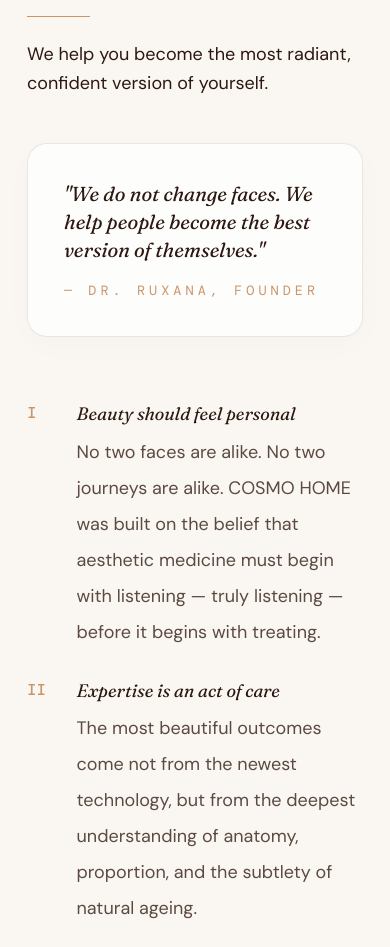
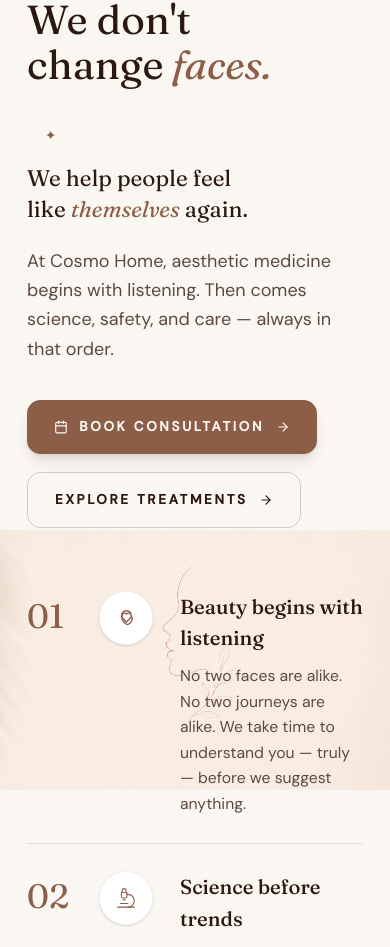
Before and after one commit to playkidsofficial6-oss/cosmohome, a React (Vite) app: page / in a window 390 px wide. Shown: the part 1020-1967 px from the top of the page. Built offline with nearby package versions, Linux system fonts and the light colour scheme.

Commit message:
feat: implement Home page with hero section and responsive layout assets

```diff
--- a/src/pages/Home.tsx
+++ b/src/pages/Home.tsx
@@ -2,7 +2,7 @@
 import { useState, useRef, useEffect } from "react";
 import { useNavigate } from "react-router-dom";
 import { motion, AnimatePresence, useInView, useScroll, useTransform } from "motion/react";
-import { ArrowRight, Heart, AlertTriangle, XCircle, ChevronRight, ShieldCheck, Users, Star } from "lucide-react";
+import { ArrowRight, Heart, AlertTriangle, XCircle, ChevronRight, ShieldCheck, Users, Star, Microscope, Leaf, Calendar } from "lucide-react";
 
 import { D, M, B, GOLD, EASE, GRAIN, STEPS, DOCTORS, STANDARDS, type Step } from "../lib/constants";
 import { FadeUp, SlideIn, Rule, Tag, InputField } from "../components/ui/shared";
@@ -42,9 +42,9 @@ export function Hero({ ready }: { ready: boolean }) {
 
       {/* Full-screen background image - Proportional Fit (No Zoom) */}
       <img
-        src="/doctor/hero-bgnew.png"
+        src="/hero/main banner.webp"
         alt="Dr. Ruxana K"
-        className="absolute inset-y-0 right-0 h-full w-auto max-w-none object-contain pointer-events-none select-none z-0"
+        className="absolute bottom-0 right-0 h-[92%] w-auto max-w-none object-contain pointer-events-none select-none z-0"
       />
 
 
@@ -251,50 +251,128 @@ export function Hero({ ready }: { ready: boolean }) {
 
 export function Philosophy() {
   return (
-    <section id="philosophy" className="py-6 md:py-32 px-6 md:px-16 lg:px-24 bg-[#FAF7F2]">
-      <div className="max-w-7xl mx-auto">
-        <FadeUp><Tag>Chapter 02 — The Philosophy</Tag></FadeUp>
-        <div className="grid lg:grid-cols-2 gap-14 lg:gap-24 items-start mt-10">
-          <div>
+    <section id="philosophy" className="py-20 md:py-32 px-6 md:px-16 lg:px-24 bg-[#FAF7F2] relative overflow-hidden border-t border-[#2C1810]/5">
+      {/* Background Image */}
+      <img
+        src="/hero/session2.png"
+        alt="Philosophy Background"
+        className="absolute inset-0 w-full h-full object-contain pointer-events-none select-none z-0"
+      />
+
+      <div className="max-w-7xl mx-auto relative z-10">
+        <FadeUp>
+          <div className="flex flex-col items-start">
+            <Tag>CHAPTER 02 — OUR PHILOSOPHY</Tag>
+            <div className="h-px w-20 bg-[#8C5D47]/30 my-4" />
+          </div>
+        </FadeUp>
+
+        <div className="grid grid-cols-1 lg:grid-cols-2 gap-14 lg:gap-24 items-center mt-6">
+          {/* Left Column */}
+          <div className="flex flex-col items-start text-left">
             <FadeUp delay={0.05}>
-              <h2 className="text-3xl sm:text-4xl md:text-5xl lg:text-6xl leading-[1.05] text-[#2C1810]" style={D}>
-                We do not change<br /><em>faces.</em>
+              <h2 className="text-4xl sm:text-5xl lg:text-[3.5rem] leading-[1.1] text-[#2C1810] mb-5 font-light" style={D}>
+                We don't<br />change <span className="italic text-[#8C5D47]">faces.</span>
               </h2>
             </FadeUp>
-            <Rule delay={0.2} />
+
             <FadeUp delay={0.1}>
-              <p className="text-base md:text-lg text-[#2C1810] leading-relaxed" style={B}>
-                We help you become the most radiant, confident version of yourself.
+              <div className="flex items-center gap-4 my-4 w-full max-w-sm">
+                <div className="h-[1px] bg-[#2C1810]/10 flex-1" />
+                <span className="text-[#8C5D47] text-xs">✦</span>
+                <div className="h-[1px] bg-[#2C1810]/10 flex-1" />
+              </div>
+            </FadeUp>
+
+            <FadeUp delay={0.15}>
+              <p className="text-xl sm:text-2xl text-[#2C1810] leading-snug mb-5 font-light" style={D}>
+                We help people feel<br />like <span className="italic text-[#8C5D47]">themselves</span> again.
               </p>
             </FadeUp>
+
+            <FadeUp delay={0.2}>
+              <p className="text-base text-[#5C4A42] leading-relaxed mb-8 max-w-md font-light" style={B}>
+                At Cosmo Home, aesthetic medicine begins with listening. Then comes science, safety, and care — always in that order.
+              </p>
+            </FadeUp>
+
             <FadeUp delay={0.25}>
-              <motion.div whileHover={{ y: -5 }} transition={{ type: "spring", stiffness: 200, damping: 18 }}
-                className="mt-10 p-8 bg-white/80 backdrop-blur-sm border border-[#2C1810]/10 rounded-[20px] shadow-[0_8px_32px_rgba(44,24,16,0.02)] relative overflow-hidden">
-                <div className="absolute inset-0 opacity-[0.025]" style={{ backgroundImage: GRAIN, backgroundSize: "180px" }} />
-                <p className="relative text-lg md:text-xl text-[#2C1810] leading-snug" style={{ ...D, fontStyle: "italic" }}>
-                  "We do not change faces. We help people become the best version of themselves."
-                </p>
-                <p className="relative mt-4 text-xs tracking-[0.3em] uppercase text-[#C9956A]" style={M}>— Dr. Ruxana, Founder</p>
-              </motion.div>
+              <div className="flex flex-wrap gap-4">
+                <motion.a
+                  href="/book-consultation"
+                  whileHover={{ scale: 1.03, backgroundColor: "#734A37" }}
+                  whileTap={{ scale: 0.97 }}
+                  className="group inline-flex items-center gap-2.5 px-6 py-4 bg-[#8C5D47] text-[#FAF7F2] text-xs tracking-[0.2em] uppercase font-semibold transition-all rounded-xl shadow-lg"
+                  style={B}
+                >
+                  <Calendar size={14} className="shrink-0" />
+                  Book Consultation <ArrowRight size={14} className="group-hover:translate-x-1 transition-transform" />
+                </motion.a>
+                <motion.a
+                  href="/service"
+                  whileHover={{ scale: 1.02, borderColor: "#8C5D47", color: "#8C5D47" }}
+                  whileTap={{ scale: 0.98 }}
+                  className="group inline-flex items-center gap-2.5 px-6 py-4 border border-[#2C1810]/20 text-[#2C1810] text-xs tracking-[0.2em] uppercase font-semibold transition-all rounded-xl hover:bg-white/50"
+                  style={B}
+                >
+                  Explore Treatments <ArrowRight size={14} className="group-hover:translate-x-1 transition-transform" />
+                </motion.a>
+              </div>
             </FadeUp>
           </div>
-          <div className="flex flex-col gap-6 lg:pt-4">
-            {[
-              { n: "I", title: "Beauty should feel personal", body: "No two faces are alike. No two journeys are alike. COSMO HOME was built on the belief that aesthetic medicine must begin with listening — truly listening — before it begins with treating." },
-              { n: "II", title: "Expertise is an act of care", body: "The most beautiful outcomes come not from the newest technology, but from the deepest understanding of anatomy, proportion, and the subtlety of natural ageing." },
-              { n: "III", title: "You deserve to feel at home here", body: "Most clinics are transactional. We built COSMO HOME to be the opposite — a place where you feel safe, heard, and genuinely cared for. Not a number. A person." },
-            ].map((item, i) => (
-              <FadeUp key={item.n} delay={0.1 + i * 0.1}>
-                <motion.div whileHover={{ x: 6 }} transition={{ type: "spring", stiffness: 280, damping: 22 }}
-                  className="flex gap-5 group cursor-default">
-                  <span className="text-sm text-[#C9956A] mt-0.5 shrink-0 w-6 font-medium" style={M}>{item.n}</span>
-                  <div>
-                    <p className="text-base text-[#2C1810] mb-1.5" style={{ ...D, fontStyle: "italic" }}>{item.title}</p>
-                    <p className="text-base text-[#5C4A42] leading-loose" style={B}>{item.body}</p>
-                  </div>
-                </motion.div>
-              </FadeUp>
-            ))}
+
+          {/* Right Column */}
+          <div className="flex flex-col relative z-10 divide-y divide-[#2C1810]/10">
+            {/* Point 1 */}
+            <FadeUp delay={0.1}>
+              <div className="py-6 first:pt-0 flex gap-6 items-start">
+                <span className="text-3xl text-[#8C5D47] font-light leading-none w-10 shrink-0 mt-2" style={D}>01</span>
+                <div className="w-12 h-12 rounded-full bg-white shadow-sm flex items-center justify-center shrink-0 border border-[#2C1810]/5">
+                  <svg className="w-6 h-6 text-[#8C5D47]" viewBox="0 0 24 24" fill="none" stroke="currentColor" strokeWidth="1.2" strokeLinecap="round" strokeLinejoin="round">
+                    <path d="M16 8a5 5 0 0 0-8 0v4c0 3 2.5 5 4 6 .5.3 1.2.3 1.7 0 2-1.2 3.5-3.5 3.5-6" />
+                    <path d="M12 9c-1-1-2.5-1-3.5 0-1 1-1 2.5 0 3.5l3.5 3.5 3.5-3.5c1-1 1-2.5 0-3.5-1-1-2.5-1-3.5 0z" />
+                  </svg>
+                </div>
+                <div className="flex-1 text-left">
+                  <p className="text-lg text-[#2C1810] mb-2 font-medium" style={D}>Beauty begins with listening</p>
+                  <p className="text-sm sm:text-base text-[#5C4A42] leading-relaxed font-light" style={B}>
+                    No two faces are alike. No two journeys are alike. We take time to understand you — truly — before we suggest anything.
+                  </p>
+                </div>
+              </div>
+            </FadeUp>
+
+            {/* Point 2 */}
+            <FadeUp delay={0.2}>
+              <div className="py-6 flex gap-6 items-start">
+                <span className="text-3xl text-[#8C5D47] font-light leading-none w-10 shrink-0 mt-2" style={D}>02</span>
+                <div className="w-12 h-12 rounded-full bg-white shadow-sm flex items-center justify-center shrink-0 border border-[#2C1810]/5">
+                  <Microscope size={22} strokeWidth={1.2} className="text-[#8C5D47]" />
+                </div>
+                <div className="flex-1 text-left">
+                  <p className="text-lg text-[#2C1810] mb-2 font-medium" style={D}>Science before trends</p>
+                  <p className="text-sm sm:text-base text-[#5C4A42] leading-relaxed font-light" style={B}>
+                    The most beautiful outcomes come not from the newest technology, but from the deepest understanding of anatomy and natural ageing.
+                  </p>
+                </div>
+              </div>
+            </FadeUp>
+
+            {/* Point 3 */}
+            <FadeUp delay={0.3}>
+              <div className="py-6 flex gap-6 items-start">
+                <span className="text-3xl text-[#8C5D47] font-light leading-none w-10 shrink-0 mt-2" style={D}>03</span>
+                <div className="w-12 h-12 rounded-full bg-white shadow-sm flex items-center justify-center shrink-0 border border-[#2C1810]/5">
+                  <Leaf size={22} strokeWidth={1.2} className="text-[#8C5D47]" />
+                </div>
+                <div className="flex-1 text-left">
+                  <p className="text-lg text-[#2C1810] mb-2 font-medium" style={D}>Natural results, never forced</p>
+                  <p className="text-sm sm:text-base text-[#5C4A42] leading-relaxed font-light" style={B}>
+                    Our goal is subtle, natural and lasting enhancements that respect your unique features and your story.
+                  </p>
+                </div>
+              </div>
+            </FadeUp>
           </div>
         </div>
       </div>
```
Also changed, not shown: public/hero/main banner.webp (added), public/hero/session2.png (added).
